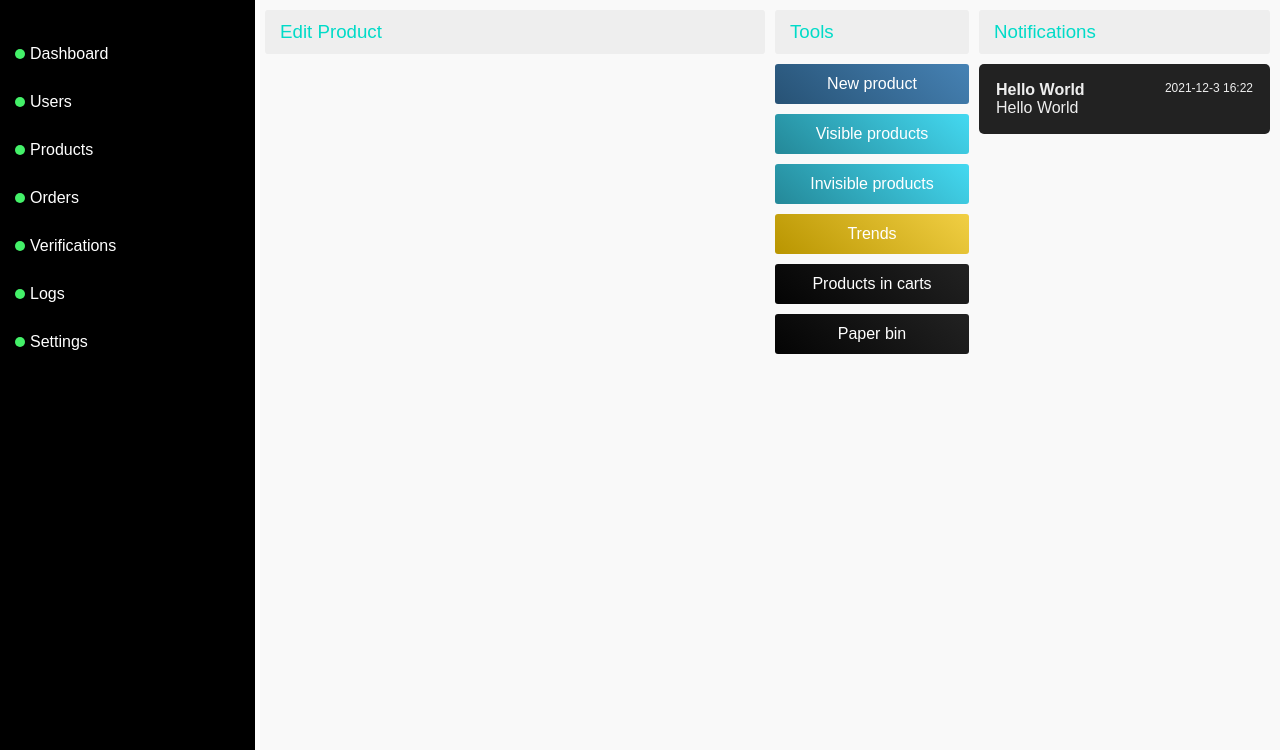
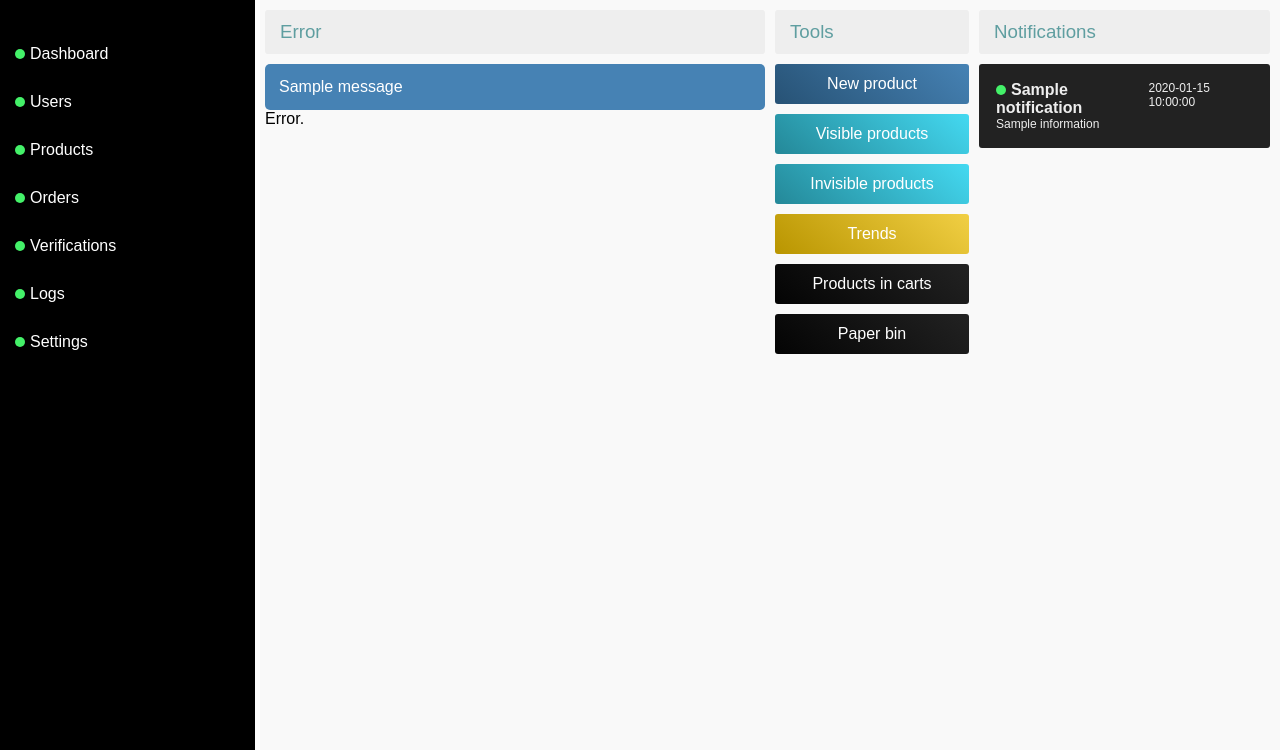
Before and after one commit to 27b/ecommerce, a Flask app: template admin/templates/views/products.html in a window 1280 px wide. Shown: the part 50-800 px from the top of the page. Run offline with Flask 2, Linux system fonts and the light colour scheme; tables that the repository leaves empty hold one stand-in row (values such as "Sample post"); the template is opened without the code that fills it: values that come from a table or form of the project are taken from there, most other values are stand-ins (such as "Sample title", 1, 10 or a date in 2020); one stand-in notice (Sample message) is shown; some libraries are stand-ins or nearby versions.

Commit message:
Updating admin views and adding Notifications

```diff
--- a/admin/static/css/style.css
+++ b/admin/static/css/style.css
@@ -149,7 +149,7 @@
 .container .content .main .title,
 .container .content .tools .title,
 .container .content .notifications .title {
-    color: #00dbc8;
+    color: cadetblue;
     background-color: #eee;
     font-weight: 300;
     padding: 11px 15px;
@@ -274,7 +343,7 @@
     display: flex;
     flex-direction: column;
     background: #222;
-    border-radius: 5px;
+    border-radius: 3px;
     padding: 17px;
     color: #eee;
     margin-top: 10px;
@@ -293,3 +362,7 @@
 .container .content .notifications .notification .head .datetime {
     font-size: 12px;
 }
+
+.container .content .notifications .notification .body {
+    font-size: 12px;
+}
--- a/admin/templates/admin_base.html
+++ b/admin/templates/admin_base.html
@@ -37,15 +37,15 @@
                 {% endblock %}
                 <div class="notifications">
                     <h3 class="title">Notifications</h3>
-                    <div class="notification">
-                        <div class="head">
-                            <div class="n-title">Hello World</div>
-                            <div class="datetime">2021-12-3 16:22</div>
+                    {% for notification in notifications %}
+                        <div class="notification">
+                            <div class="head">
+                                <div class="n-title"><span class="bubble bg-green"></span>{{ notification.title }}</div>
+                                <div class="datetime">{{ notification.datetime }}</div>
+                            </div>
+                            <div class="body">{{ notification.information }}</div>
                         </div>
-                        <div class="body">
-                            Hello World
-                        </div>
-                    </div>
+                    {% endfor %}
                 </div>
             </div>
         </div>
--- a/admin/templates/views/products.html
+++ b/admin/templates/views/products.html
@@ -6,55 +6,96 @@
 
 {% block content %}
 <div class="main">
+    <h3 class="title">
+        {% if action == None %} Products
+        {% elif action == 'add' %} Create Product
+        {% elif action == 'update' %} Update Product: {{ product.name }}
+        {% else %} Error
+        {% endif %}
+    </h3>
+
+    {% with messages = get_flashed_messages(with_categories=True) %}
+        {% if messages %}
+            {% for category, message in messages %}
+                {% if category == 'info' %}
+                    <div class="banner bg-green">{{ message }}</div>
+                {% elif category == 'error' %}
+                    <div class="banner bg-red"><b>Error:</b> {{ message }}</div>
+                {% else %}
+                    <div class="banner bg-blue">{{ message }}</div>
+                {% endif %}
+            {% endfor %}
+        {% endif %}
+    {% endwith %}
+
     {% if action == None %}
-        <h3 class="title">Products</h3>
         <div class="product-list">
             {% for product in products %}
                 <div class="product">
                     <div class="information">
                         <img class="image" src="/static/images/uploads/{{product.images[0]}}" alt="{{product.name}}"/>
-                        <p class="title">{{ product.name }}</p>
+                        <p class="title">
+                            {% if product.visible == 1 %}
+                                <span class="bubble bg-blue"></span>
+                            {% else %}
+                                <span class="bubble bg-grey"></span>
+                            {% endif %}
+                            <span>({{ product.stock }})</span>
+                            {{ product.name }}
+                        </p>
                     </div>
                     <div class="actions">
-                        <a class="link" href="#" target="_blank">View</a>
-                        <a class="link" href="#">Edit</a>
+                        <a class="link" href="/products/{{product.url}}" target="_blank">View</a>
+                        <a class="link" href="/admin/products/{{product.url}}/update/">Update</a>
                     </div>
                 </div>
             {% endfor %}
         </div>
 
+
     {% elif action == 'add' %}
-        <h3 class="title">Create product</h3>
-        {% with messages = get_flashed_messages(with_categories=True) %}
-            {% if messages %}
-                {% for category, message in messages %}
-                    {% if category == 'info' %}
-                        <div class="banner bg-green">{{ message }}</div>
-                    {% elif category == 'error' %}
-                        <div class="banner bg-red"><b>Error:</b> {{ message }}</div>
-                    {% else %}
-                        <div class="banner bg-blue">{{ message }}</div>
-                    {% endif %}
-                {% endfor %}
-            {% endif %}
-        {% endwith %}
         <form class="form" action="" method="post" accept-charset="utf-8" enctype=multipart/form-data>
             {{ form.name(placeholder="Product name") }}
             {{ form.information(placeholder="Product information") }}
             {{ form.category(placeholder="Category") }}
             {{ form.stock(placeholder="Stock") }}
             {{ form.price(placeholder="Price") }}
-            <p>{{ form.visible() }} {{ form.visible.label }}</p>
+            <label class="toggle" for="myToggle">
+                <input class="toggle__input" name="visible" type="checkbox" id="myToggle">
+                <div class="toggle__fill"></div>
+                <span>Visible product</span>
+            </label>
             {{ form.csrf_token }}
             {{ form.images }}
-            {{ form.submit() }}
+            {{ form.submit(value="Create") }}
         </form>
 
-  {% else %}
-      <h3 class="title">Edit Product</h3>
+
+    {% elif action == 'update' %}
+        <form class="form" action="" method="post" accept-charset="utf-8" enctype=multipart/form-data>
+            {{ form.name(placeholder="Product name") }}
+            {{ form.information(placeholder="Product information") }}
+            {{ form.category(placeholder="Category") }}
+            {{ form.stock(placeholder="Stock") }}
+            {{ form.price(placeholder="Price") }}
+            <label class="toggle" for="myToggle">
+                <input type="checkbox" class="toggle__input" name="visible" id="myToggle">
+                <div class="toggle__fill"></div>
+                <span>Visible product (Default: Invisible)</span>
+            </label>
+            {{ form.csrf_token }}
+            {{ form.submit(value="Update") }}
+            <a class="delete" href="/admin/products/{{product.url}}/delete/">Delete</a>
+        </form>
+
+
+    {% else %}
+        <p>Error.</p>
+
 
   {% endif %}
 </div>
+
 <div class="tools">
     <h3 class="title">Tools</h3>
     <a class="button bg-g-blue" href="/admin/products/new-product/">New product</a>
--- a/admin/urls.py
+++ b/admin/urls.py
@@ -2,9 +2,10 @@
                   url_for, flash
 from flask_login import login_required, current_user
 from admin.forms import ProductForm
+from admin.models import Notification
 from ecommerce.models import Product
 from tools.database import db
-from tools.tools import safe_url
+from tools.tools import safe_url, create_notification
 from os import path
 from uuid import uuid4
 
@@ -16,6 +17,16 @@
 def check_admin():
     if not current_user.is_authenticated or current_user.role != 2:
         return redirect(url_for('ecommerce.home'))
+
+
+@admin.context_processor
+def inject_notifications():
+    notifications = Notification.query \
+                                .order_by(Notification.datetime.desc()) \
+                                .limit(20) \
+                                .all() \
+
+    return dict(notifications=notifications)
 
 
 @admin.route('/')
@@ -50,12 +61,13 @@
             product.visible = form.visible.data
             product.url = safe_url(product.name)['result']
 
+            name_in_use = Product.query.filter_by(name=product.name).first()
+            url_in_use = Product.query.filter_by(url=product.url).first()
+
+            if name_in_use: raise Exception('Name already in use.')
+            if url_in_use: raise Exception('URL in use, change the name.')
+
             secure_filenames = []
-
-            name_in_use = Product.query.filter_by(name=product.name).first()
-
-            if name_in_use:
-                raise Exception('Product name already in use.')
 
             for file in form.images.data:
                 if file.filename == '':
@@ -74,6 +86,11 @@
             db.session.add(product)
             db.session.commit()
 
+            create_notification (
+                'New product',
+                f'The product {product.name} has been created.'
+            )
+
         except Exception as e:
             result = {'message': f'{e}', 'badge': 'error'}
             db.session.rollback()
@@ -86,9 +103,29 @@
 
 @admin.route('/products/<product_url>/<action>/', methods=['GET', 'POST'])
 @login_required
-def products_product(product_url, action):
+def products_action(product_url, action):
     """ Edit, update and delete products. """
-    pass
+    product = Product.query.filter_by(url=product_url).first()
+
+    if product and request.method == 'GET' and action == 'update':
+        form = ProductForm()
+        form.name.data = product.name
+        form.information.data = product.information
+        form.category.data = product.category
+        form.stock.data = product.stock
+        form.price.data = product.price
+        form.visible.data = product.visible
+
+        return render_template('views/products.html', form=form,\
+                                action='update', product=product)
+    else:
+        return redirect(url_for('admin.products'))
+
+    if request.method == 'POST' and action == 'update':
+        pass
+
+    if request.method == 'POST' and action == 'delete':
+        pass
 
 
 @admin.route('/categories/')
```
Also changed, not shown: other parts of admin/static/css/style.css (+74 -5 lines), admin/models.py (+12 -0 lines), tools/tools.py (+36 -4 lines).
